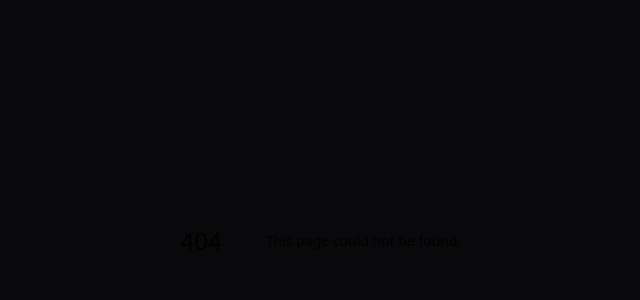
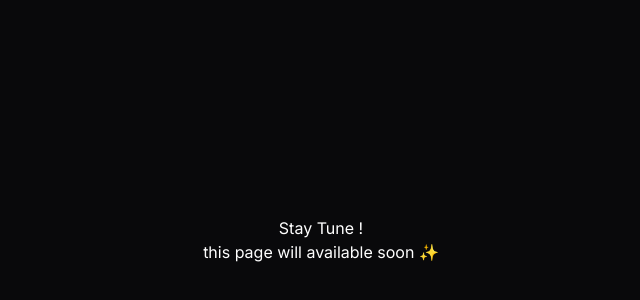
Before and after one commit to alfianvx/portofolio-website, a Next.js app: page /contact in a window 1280 px wide. Before the commit this address had no page. Shown: the part 160-460 px from the top of the page, without its empty margins (319-959 px from the left). Built offline with nearby package versions, Linux system fonts and the light colour scheme.

Commit message:
feat: add contact page

```diff
--- /dev/null
+++ b/src/app/contact/page.tsx
@@ -0,0 +1,8 @@
+const Contact = () => {
+    return <main className="w-full min-h-screen flex flex-col items-center justify-center">
+        <h1 className="text-white">Stay Tune !</h1>
+        <h1 className="text-white">this page will available soon ✨</h1>
+    </main>
+}
+
+export default Contact
```
